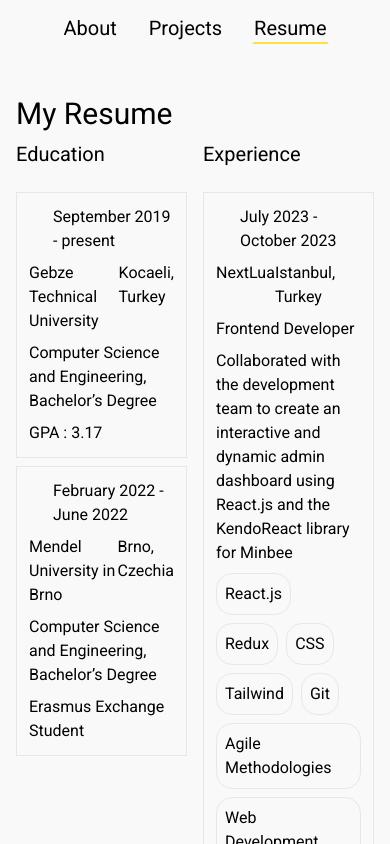
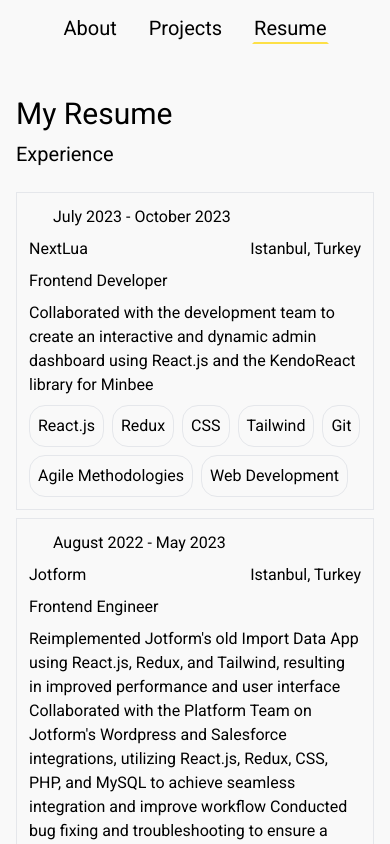
Before and after one commit to barisayyildiz/my-portfolio-page, a Next.js app: page /resume in a window 390 px wide. Shown: the top 844 px of the page. Built offline with nearby package versions, Linux system fonts and the light colour scheme; some icons are missing.

Commit message:
style: experience page is responsive

```diff
--- a/src/pages/resume.tsx
+++ b/src/pages/resume.tsx
@@ -6,7 +6,7 @@
     <main className="mx-auto px-4 py-10 md:px-6 lg:px-8 min-h-[75vh] animation-left">
       <div className="flex flex-col gap-2">
         <h1 className='text-3xl'>My Resume</h1>
-        <div className="flex gap-4">
+        <div className="flex gap-4 experience-container">
           <div className='flex flex-col gap-4 flex-1'>
             <h2 className='text-xl'>Education</h2>
             <ul className='flex flex-col mt-2 gap-2'>
--- a/src/styles/globals.css
+++ b/src/styles/globals.css
@@ -39,3 +39,9 @@
     transform: translateX(0)
   }
 }
+
+@media screen and (max-width: 600px) {
+  .experience-container {
+    flex-direction: column-reverse;
+  }
+}
```
